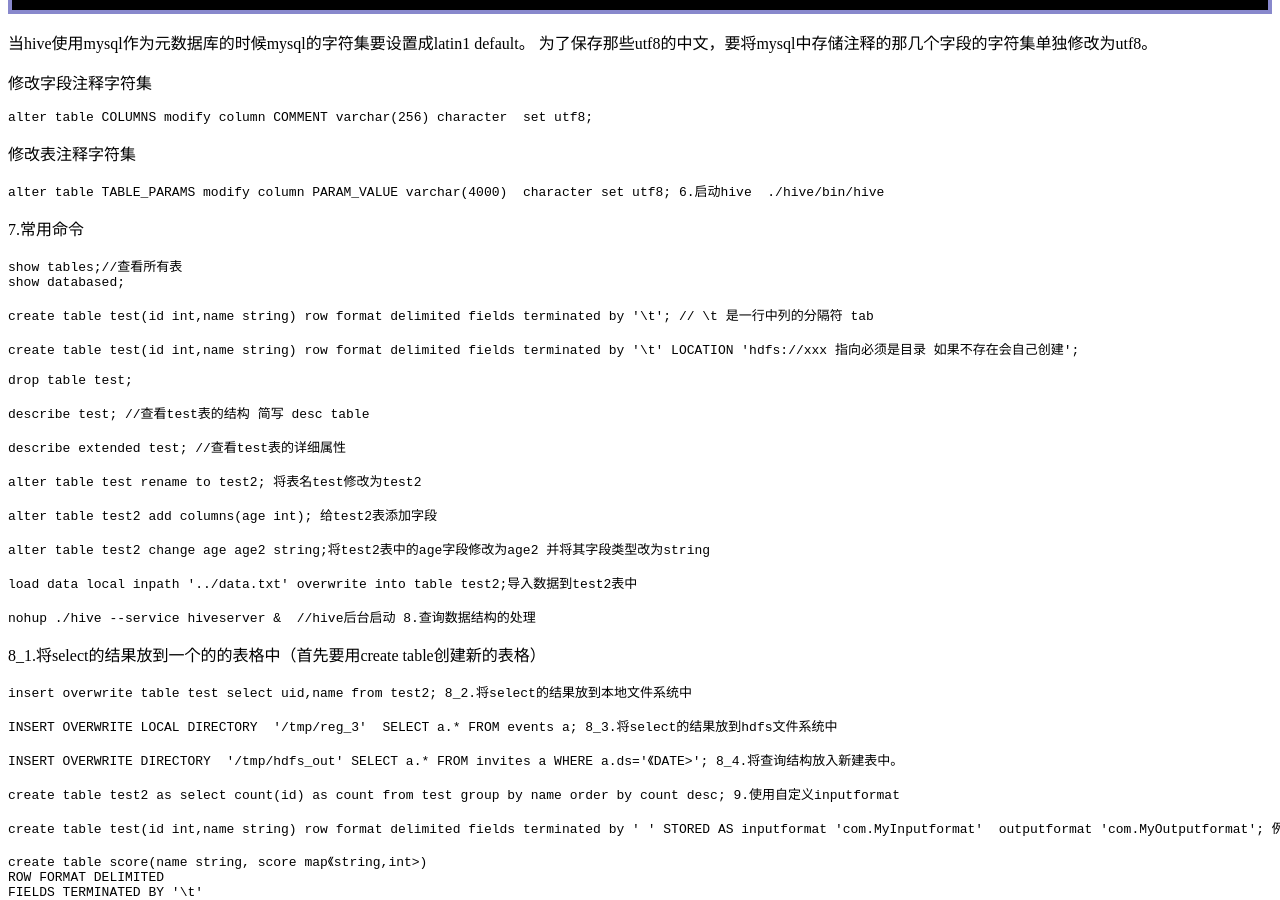
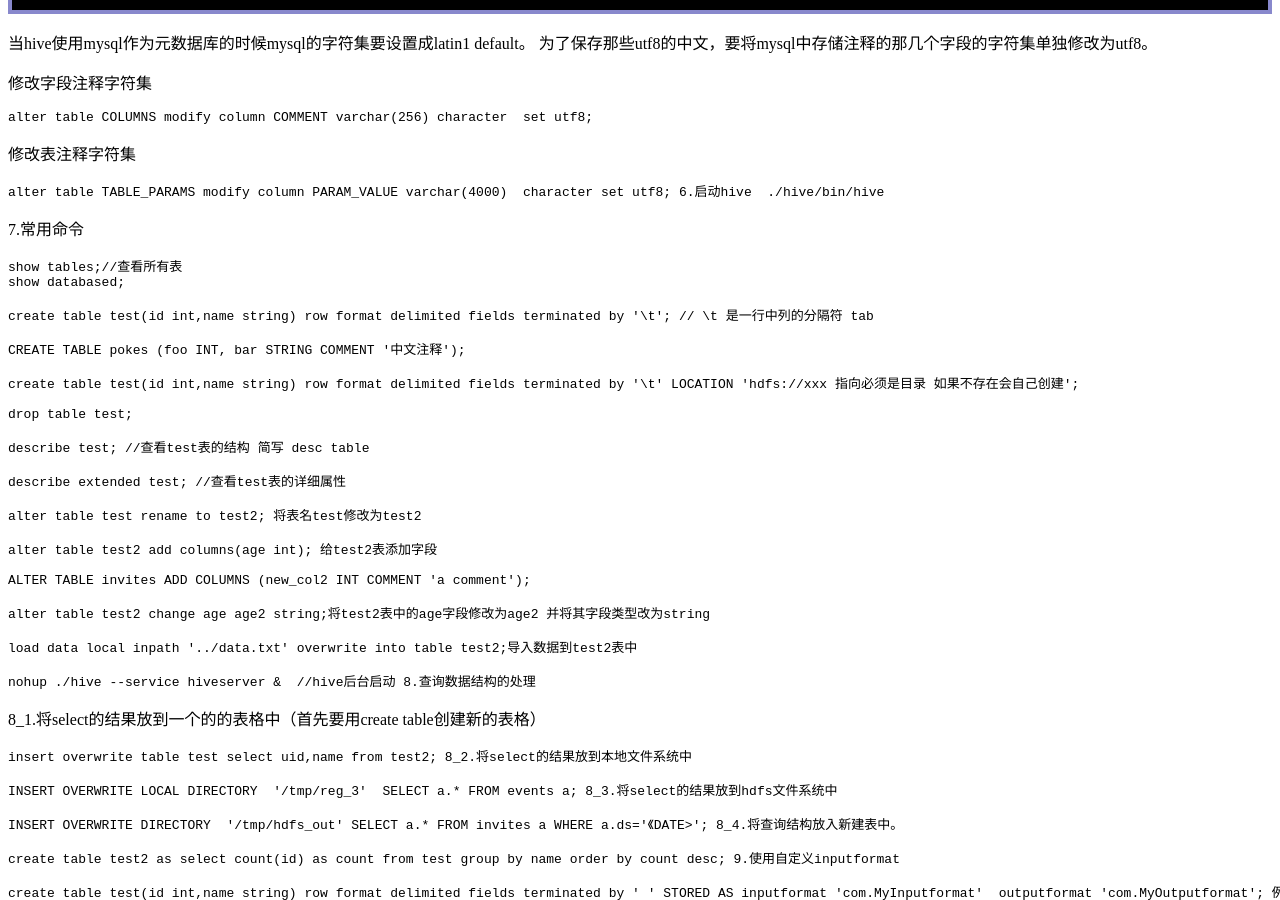
Before and after one commit to xiajunsongfan/resys, a Jekyll site: the page built from _posts/core-samples/bigdata/hive/2013-03-28-hive-安装部署.md, in a window 1280 px wide and 900 px high, scrolled down 1413 px. Built offline with Jekyll 4.4.1, drawn with Linux system fonts in a browser that asks for light colours; comment, search, counter and statistics services are not loaded.

Commit message:
add hive create table annotation

```diff
--- a/_posts/core-samples/bigdata/hive/2013-03-28-hive-安装部署.md
+++ b/_posts/core-samples/bigdata/hive/2013-03-28-hive-安装部署.md
@@ -71,6 +71,8 @@ author : xiajun
 
 	create table test(id int,name string) row format delimited fields terminated by '\t'; // \t 是一行中列的分隔符 tab
 
+	CREATE TABLE pokes (foo INT, bar STRING COMMENT '中文注释');
+
 	create table test(id int,name string) row format delimited fields terminated by '\t' LOCATION 'hdfs://xxx 指向必须是目录 如果不存在会自己创建';
 
 	drop table test;
@@ -82,6 +84,8 @@ author : xiajun
 	alter table test rename to test2; 将表名test修改为test2
 
 	alter table test2 add columns(age int); 给test2表添加字段
+
+	ALTER TABLE invites ADD COLUMNS (new_col2 INT COMMENT 'a comment');
 
 	alter table test2 change age age2 string;将test2表中的age字段修改为age2 并将其字段类型改为string
 
```
